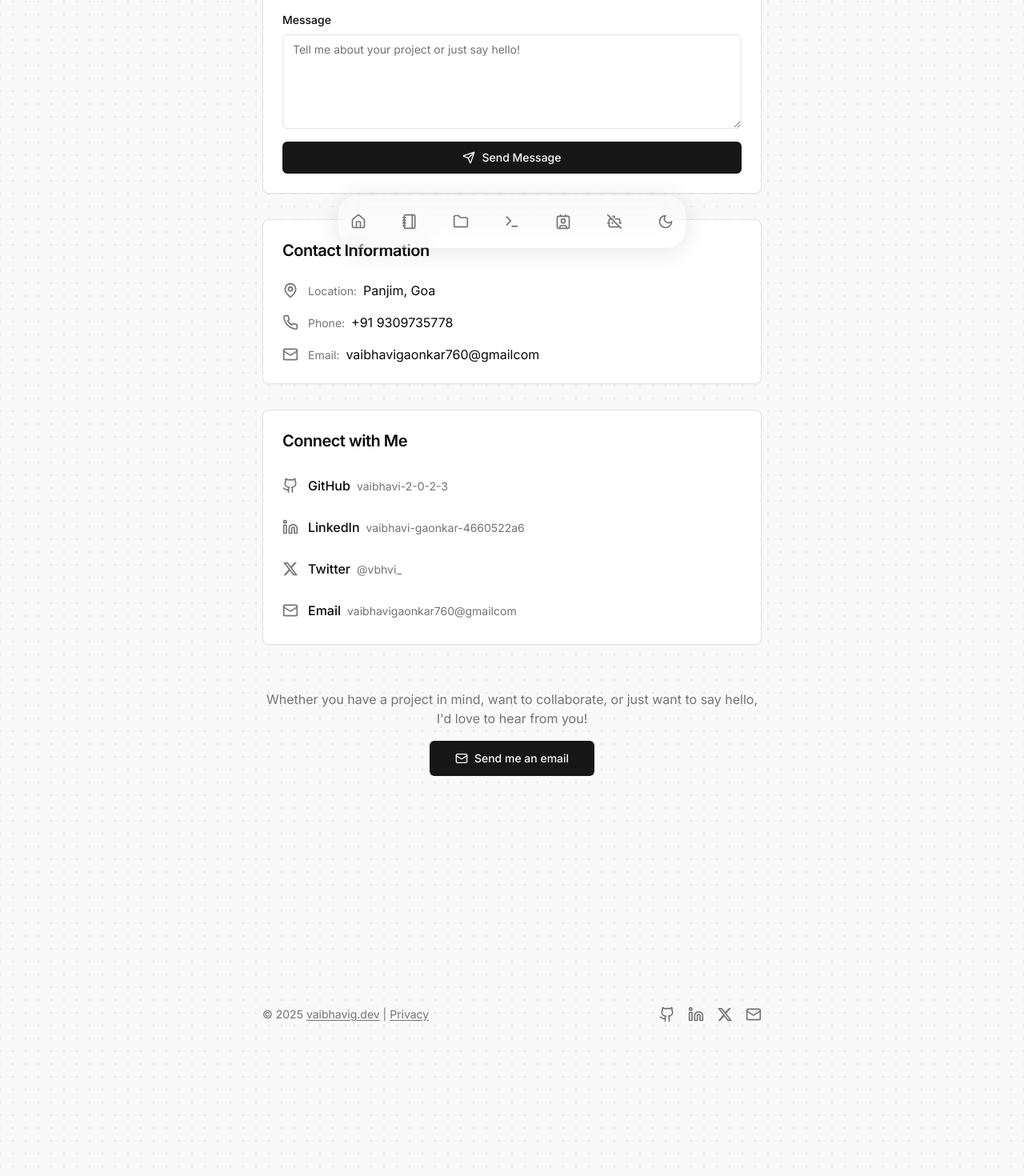
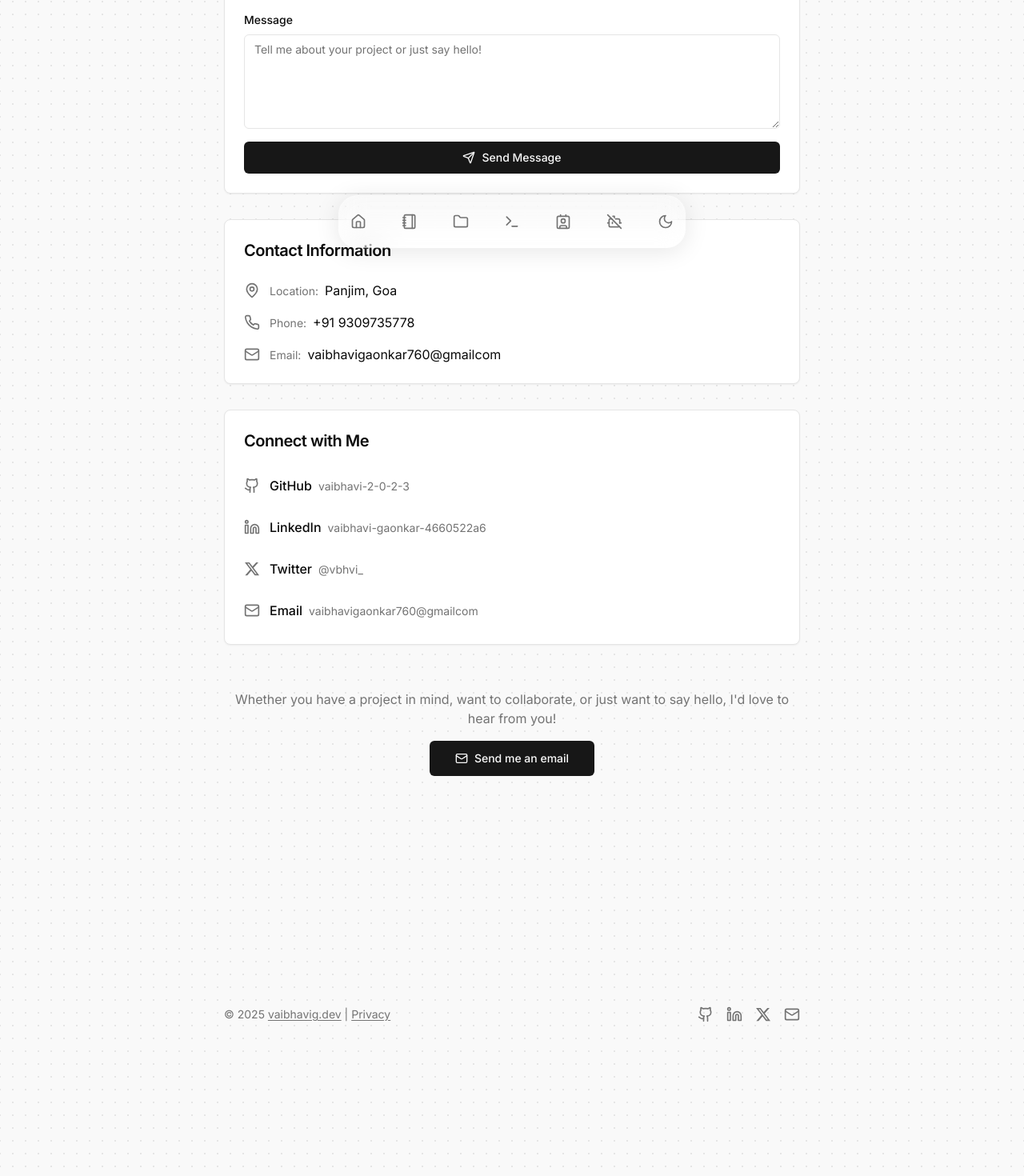
Before and after one commit to vaibhavi-2-0-2-3/vbhvi, a Next.js app: page /contact in a window 1280 px wide. Shown: the part 442-1912 px from the top of the page at 80% size. Built offline with nearby package versions, Linux system fonts and the light colour scheme; a web font is replaced by a local one.

Commit message:
Update layout across multiple components to increase maximum width from 2xl to 3xl for improved content presentation.

```diff
--- a/app/blog/page.tsx
+++ b/app/blog/page.tsx
@@ -8,7 +8,7 @@ export default function BlogPage() {
   const recentPosts = blogPosts.filter((post) => !post.featured);
 
   return (
-    <div className="mx-auto max-w-2xl">
+    <div className="mx-auto max-w-3xl">
       {/* Page Header */}
       <div className="text-center pb-20 px-6">
         <h1 className="text-4xl font-bold mb-4">Blog</h1>
--- a/app/contact/page.tsx
+++ b/app/contact/page.tsx
@@ -11,9 +11,9 @@ import Image from "next/image";
 export default function ContactPage() {
 
   return (
-    <div className="mx-auto max-w-2xl">
+    <div className="mx-auto max-w-3xl">
       <main className="pb-20 px-6">
-        <div className="mx-auto max-w-2xl">
+        <div className="mx-auto max-w-3xl">
 
           {/* Contact Section */}
           <div className="text-center mb-12">
--- a/app/projects/page.tsx
+++ b/app/projects/page.tsx
@@ -8,7 +8,7 @@ import Image from "next/image";
 
 export default function ProjectsPage() {
   return (
-    <div className="mx-auto max-w-2xl">
+    <div className="mx-auto max-w-3xl">
       <div className="pb-20 px-6">
         <h1 className="text-4xl md:text-6xl font-bold tracking-tight animate-fade-in">
           <span className="font-calistoga text-[70-px]">my projects.</span>
--- a/components/FeaturedProjects.tsx
+++ b/components/FeaturedProjects.tsx
@@ -7,7 +7,7 @@ export default function FeaturedProjects() {
   const featured = projects.filter((p) => p.featured).slice(0, 2);
 
   return (
-    <section id="featured" className="mx-auto max-w-2xl py-20">
+    <section id="featured" className="mx-auto max-w-3xl py-20">
       <h2 className="font-bold mb-10 font-calistoga text-3xl">featured projects</h2>
 
       <div className="grid gap-10 md:grid-cols-2">
--- a/components/footer.tsx
+++ b/components/footer.tsx
@@ -4,7 +4,7 @@ import Image from "next/image";
 
 export default function Footer() {
   return (
-    <footer className="py-20 mx-auto max-w-2xl">
+    <footer className="py-20 mx-auto max-w-3xl">
       <div className="mx-auto max-w-4xl px-6 flex flex-col sm:flex-row items-center justify-between gap-4 text-sm text-muted-foreground">
 
         {/* Text */}
--- a/components/hero.tsx
+++ b/components/hero.tsx
@@ -60,7 +60,7 @@ export default function Hero() {
       onTouchMove={handleTouchMove}
       onTouchEnd={handleTouchEnd}
     >
-      <div className="mx-auto max-w-2xl text-left">
+      <div className="mx-auto max-w-3xl text-left">
         {/* Heading with draggable span */}
         <h1 className="text-5xl md:text-6xl font-bold tracking-tight mb-6 animate-fade-in font-calistoga">
           hi{" "}
--- a/components/work-education.tsx
+++ b/components/work-education.tsx
@@ -11,10 +11,10 @@ export default function WorkEducation() {
 
   return (
     <section className="py- px-6">
-      <div className="mx-auto max-w-2xl">
+      <div className="mx-auto max-w-3xl">
         {/* Tab Toggle */}
         <div className="flex justify-center mb-12">
-          <div className="flex rounded-lg p-1 w-full max-w-2xl justify-between bg-muted">
+          <div className="flex rounded-lg p-1 w-full max-w-3xl justify-between bg-muted">
             <button
               onClick={() => setActiveTab("education")}
               className={`w-1/2 rounded-md py-2 text-sm font-medium transition-colors duration-200 ${activeTab === "education"
```
